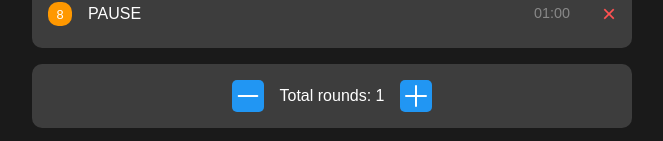
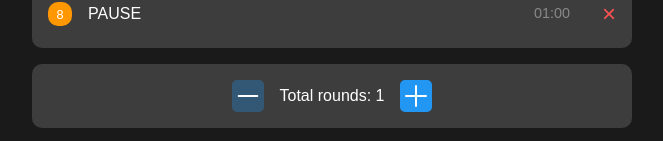
Before and after one commit to Joonasjoonasjoonas/workout-timer, a Next.js app: page / in a window 1280 px wide. Shown: the part 1140-1281 px from the top of the page, without its empty margins (308-971 px from the left). Built offline with nearby package versions, Linux system fonts and the light colour scheme.

Commit message:
add decrement button default value and disabled by default

```diff
--- a/src/components/TotalRounds.tsx
+++ b/src/components/TotalRounds.tsx
@@ -18,13 +18,15 @@ export function TotalRounds({ repeatCount, setRepeatCount }: TotalRoundsProps) {
     }
   };
 
+  const currentValue = parseInt(repeatCount) || 1;
+
   return (
     <div className="total-rounds">
       <div className="total-rounds-controls">
         <button
           onClick={handleDecrement}
           className="round-btn"
-          disabled={parseInt(repeatCount) === 1}
+          disabled={currentValue <= 1}
         >
           <MinusIcon className="w-4 h-4" />
         </button>
```
